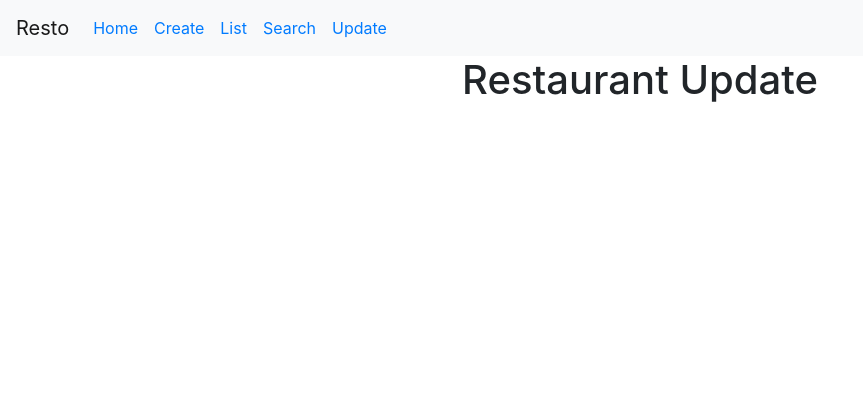
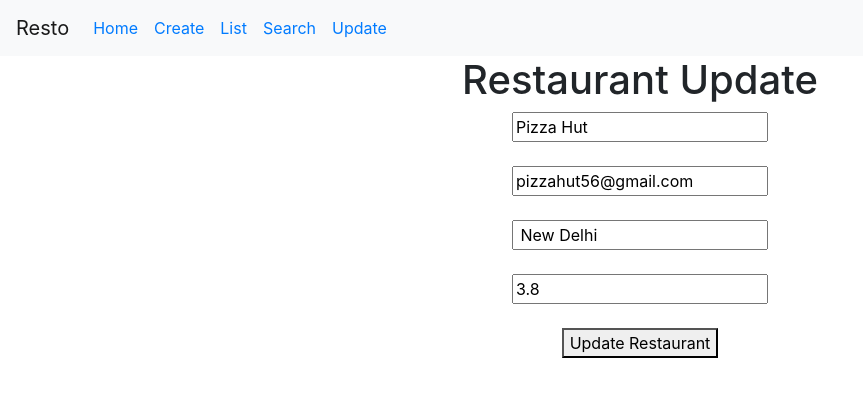
Before and after one commit to Shivamishra21/Restaurant-App, a React (Create React App) app: page /update/1 in a window 1280 px wide. Shown: the top 396 px of the page, without its empty margins (0-863 px from the left). Built offline with nearby package versions, Linux system fonts and the light colour scheme; data requests are answered from the project's data file.

Commit message:
Adding update feature

```diff
--- a/db/db.json
+++ b/db/db.json
@@ -45,15 +45,16 @@
     {
       "id": 7,
       "name": "Sanjha Chulha",
-      "address": "Chennai ",
-      "email": "sanjhachulha3434@gmail.com",
-      "rating": "4.5"
+      "phone": "9452009348",
+      "address": "Goa ",
+      "email": "sanjhachulhagoa3434@gmail.com",
+      "rating": "4.1"
     },
     {
       "name": "KFC",
-      "address": "Hyderabad",
-      "email": "kfchyderabad2@gmail.com",
-      "rating": "4.1",
+      "email": "kfchandigarh2@gmail.com",
+      "address": "Chandigarh",
+      "rating": "4.3",
       "id": 8
     }
   ]
--- a/src/App.js
+++ b/src/App.js
@@ -42,9 +42,14 @@ function App() {
         <Route path="/create">
           <RestaurantCreate />
         </Route>
-        <Route path="/update">
-          <RestaurantUpdate />
-        </Route>
+        {/* We are passing all the props we got by ...props */}
+        {/* We will get id under in match->params->id */}
+        <Route
+          path="/update/:id"
+          render={props => (
+            <RestaurantUpdate {...props}/>
+          )}
+        ></Route>
         <Route path="/search">
           <RestaurantSearch />
         </Route>
--- a/src/component/RestaurantList.js
+++ b/src/component/RestaurantList.js
@@ -1,5 +1,6 @@
 import React, { Component } from "react";
 import { Table } from "react-bootstrap";
+import {Link} from "react-router-dom"
 
 class RestaurantList extends Component {
   constructor() {
@@ -9,10 +10,10 @@ class RestaurantList extends Component {
     };
   }
   componentDidMount() {
-    fetch("http://localhost:3000/user")
+    fetch("http://localhost:3000/user",{method:"Get"})
       .then((response) => {
         response.json().then((result) => {
-          console.log(result);
+       //   console.log(result);
           this.setState({
             list: result,
           });
@@ -35,6 +36,7 @@ class RestaurantList extends Component {
                   <th>Location</th>
                   <th>Rating</th>
                   <th>Email</th>
+                  <th>Operation</th>
                 </tr>
               </thead>
               <tbody>
@@ -44,6 +46,7 @@ class RestaurantList extends Component {
                     <td>{item.address}</td>
                     <td> {item.rating}</td>
                     <td>{item.email}</td>
+                    <td><Link to ={"/update/"+item.id}>Edit</Link></td>
                   </tr>
                 ))}
               </tbody>
--- a/src/component/RestaurantUpdate.js
+++ b/src/component/RestaurantUpdate.js
@@ -1,10 +1,106 @@
-import React, { Component } from 'react';
+import React, { Component } from "react";
 
 class RestaurantUpdate extends Component {
+  constructor() {
+    super();
+    this.state = {
+      name: null,
+      email: null,
+      address: null,
+      rating: null,
+      id:null
+    };
+  }
+  componentDidMount() {
+    fetch("http://localhost:3000/user/" + this.props.match.params.id)
+      .then((response) => {
+        response.json().then((result) => {
+         // console.log("RESPONSE=> ", result);
+          this.setState({
+            name: result.name,
+            email: result.email,
+            rating: result.rating,
+            address: result.address,
+            id:result.id
+          });
+        });
+      })
+      .catch((err) => {
+        console.log(err);
+      });
+  }
+  update(){
+    fetch("http://localhost:3000/user/"+this.state.id, {
+        method: "Put",
+        headers:{
+          'content-Type':'application/json'
+        },
+        body: JSON.stringify(this.state),
+      }).then((result) => {
+        result.json().then((resp) => {
+       //   console.log("Restaurant has been updated");
+        });
+      });
+  }
   render() {
+    // We are logging all the props we got from app.js
+   // console.log(this.state);
     return (
       <div>
         <h1>Restaurant Update</h1>
+        <div>
+          <input
+            onChange={(event) => {
+              this.setState({
+                name: event.target.value,
+              });
+            }}
+            placeholder="Restaurant name"
+            value={this.state.name}
+          />
+          <br />
+          <br />
+          <input
+            onChange={(event) => {
+              this.setState({
+                email: event.target.value,
+              });
+            }}
+            placeholder="Restaurant Email"
+            value={this.state.email}
+          />
+          <br />
+          <br />
+          <input
+            onChange={(event) => {
+              this.setState({
+                address: event.target.value,
+              });
+            }}
+            placeholder="Restaurant Location"
+            value={this.state.address}
+          />
+          <br />
+          <br />
+          <input
+            onChange={(event) => {
+              this.setState({
+                rating: event.target.value,
+              });
+            }}
+            placeholder="Restaurant rating"
+            value={this.state.rating}
+          />{" "}
+          <br />
+          <br />
+          <button
+            onClick={() => {
+              this.update();
+            }}
+          >
+            Update Restaurant
+          </button>
+        </div>
       </div>
     );
   }
```
Lines whose indentation alone changed are shown as unchanged.
